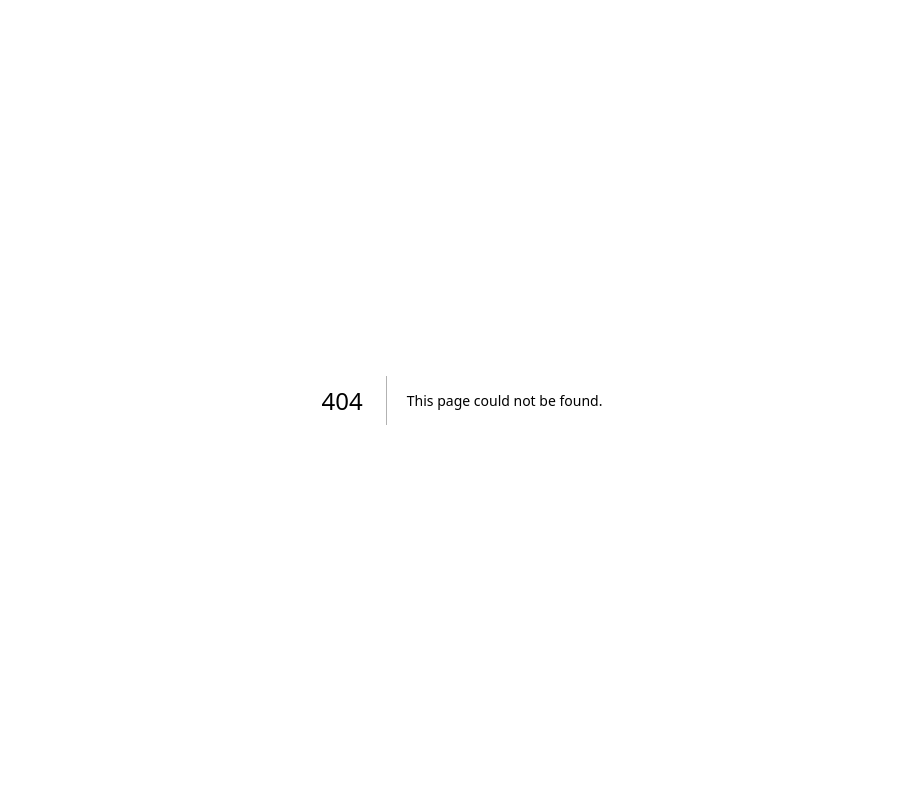
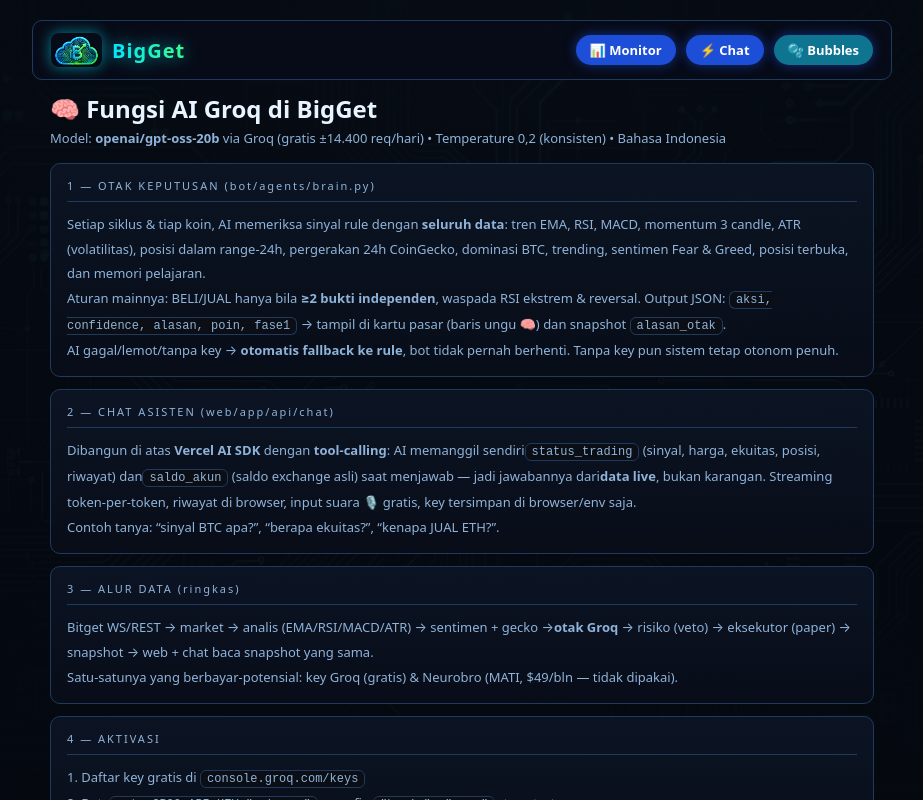
Before and after one commit to aris2151/office-monitor, a Next.js app: page /ai in a window 1280 px wide. Before the commit this address had no page. Shown: the top 800 px of the page, without its empty margins (178-1101 px from the left). Built offline with nearby package versions, Linux system fonts and the light colour scheme.

Commit message:
halaman dokumentasi fungsi AI + tautan nav

```diff
--- /dev/null
+++ b/app/ai/page.tsx
@@ -0,0 +1,67 @@
+"use client";
+
+export default function AIPage() {
+  return (
+    <div className="wrap terminal ex" style={{ maxWidth: 860 }}>
+      <nav className="topnav hackbar">
+        <div className="brand"><img src="/logo.png" alt="BigGet" className="logo" /><b className="neon-text">BigGet</b></div>
+        <div className="navkanan">
+          <a href="/" className="chatlink">📊 Monitor</a>
+          <a href="/chat" className="chatlink">⚡ Chat</a>
+          <a href="/bubbles" className="chatlink bubblelink">🫧 Bubbles</a>
+        </div>
+      </nav>
+
+      <h2 style={{ marginBottom: 4 }}>🧠 Fungsi AI Groq di BigGet</h2>
+      <div className="sub" style={{ marginBottom: 16 }}>Model: <b>openai/gpt-oss-20b</b> via Groq (gratis ±14.400 req/hari) • Temperature 0,2 (konsisten) • Bahasa Indonesia</div>
+
+      <section className="panel" style={{ marginBottom: 12 }}>
+        <div className="phead">1 — OTAK KEPUTUSAN (bot/agents/brain.py)</div>
+        <div className="sub" style={{ lineHeight: 1.9 }}>
+          Setiap siklus &amp; tiap koin, AI memeriksa sinyal rule dengan <b>seluruh data</b>: tren EMA,
+          RSI, MACD, momentum 3 candle, ATR (volatilitas), posisi dalam range-24h, pergerakan 24h CoinGecko,
+          dominasi BTC, trending, sentimen Fear &amp; Greed, posisi terbuka, dan memori pelajaran.<br />
+          Aturan mainnya: BELI/JUAL hanya bila <b>≥2 bukti independen</b>, waspada RSI ekstrem &amp; reversal.
+          Output JSON: <code>{"aksi, confidence, alasan, poin, fase1"}</code> →
+          tampil di kartu pasar (baris ungu 🧠) dan snapshot <code>alasan_otak</code>.<br />
+          AI gagal/lemot/tanpa key → <b>otomatis fallback ke rule</b>, bot tidak pernah berhenti.
+          Tanpa key pun sistem tetap otonom penuh.
+        </div>
+      </section>
+
+      <section className="panel" style={{ marginBottom: 12 }}>
+        <div className="phead">2 — CHAT ASISTEN (web/app/api/chat)</div>
+        <div className="sub" style={{ lineHeight: 1.9 }}>
+          Dibangun di atas <b>Vercel AI SDK</b> dengan <b>tool-calling</b>: AI memanggil sendiri
+          <code>status_trading</code> (sinyal, harga, ekuitas, posisi, riwayat) dan
+          <code>saldo_akun</code> (saldo exchange asli) saat menjawab — jadi jawabannya dari
+          <b>data live</b>, bukan karangan. Streaming token-per-token, riwayat di browser,
+          input suara 🎙️ gratis, key tersimpan di browser/env saja.<br />
+          Contoh tanya: “sinyal BTC apa?”, “berapa ekuitas?”, “kenapa JUAL ETH?”.
+        </div>
+      </section>
+
+      <section className="panel" style={{ marginBottom: 12 }}>
+        <div className="phead">3 — ALUR DATA (ringkas)</div>
+        <div className="sub" style={{ lineHeight: 1.9 }}>
+          Bitget WS/REST → market → analis (EMA/RSI/MACD/ATR) → sentimen + gecko →
+          <b>otak Groq</b> → risiko (veto) → eksekutor (paper) → snapshot
+          → web + chat baca snapshot yang sama.<br />
+          Satu-satunya yang berbayar-potensial: key Groq (gratis) &amp; Neurobro (MATI, $49/bln — tidak dipakai).
+        </div>
+      </section>
+
+      <section className="panel">
+        <div className="phead">4 — AKTIVASI</div>
+        <div className="sub" style={{ lineHeight: 1.9 }}>
+          1. Daftar key gratis di <code>console.groq.com/keys</code><br />
+          2. Bot: <code>setx GROQ_API_KEY "gsk_..."</code> + config <code>"brain": "groq"</code> → restart<br />
+          3. Chat: tempel key di sidebar (atau env server <code>GROQ_API_KEY</code>)<br />
+          Cek status: kartu pasar tulis <code>otak: groq</code> + alasan berbahasa Indonesia.
+        </div>
+      </section>
+
+      <div className="sub foot">BigGet • paper trading • bukan saran finansial</div>
+    </div>
+  );
+}
--- a/app/page.tsx
+++ b/app/page.tsx
@@ -220,6 +220,7 @@
           }}>{suara ? "🔔" : "🔕"}</button>
           <a href="/chat" className="chatlink">⚡</a>
           <a href="/bubbles" className="chatlink bubblelink">🫧</a>
+          <a href="/ai" className="chatlink" title="Fungsi AI">🧠</a>
         </div>
       </header>
 
```
